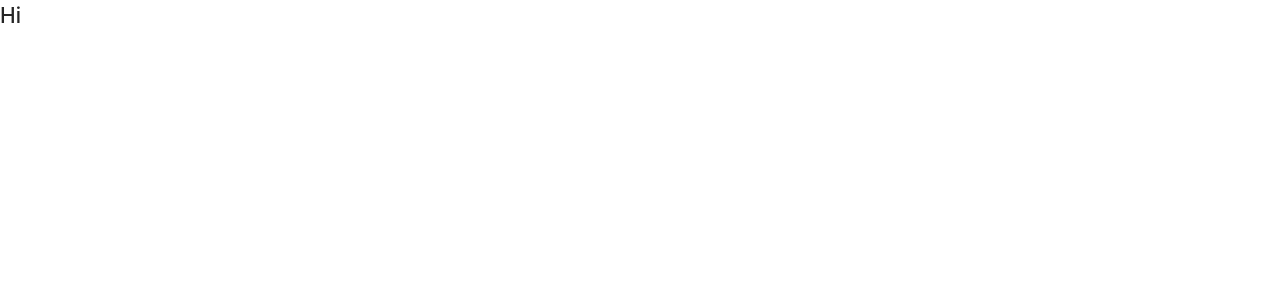
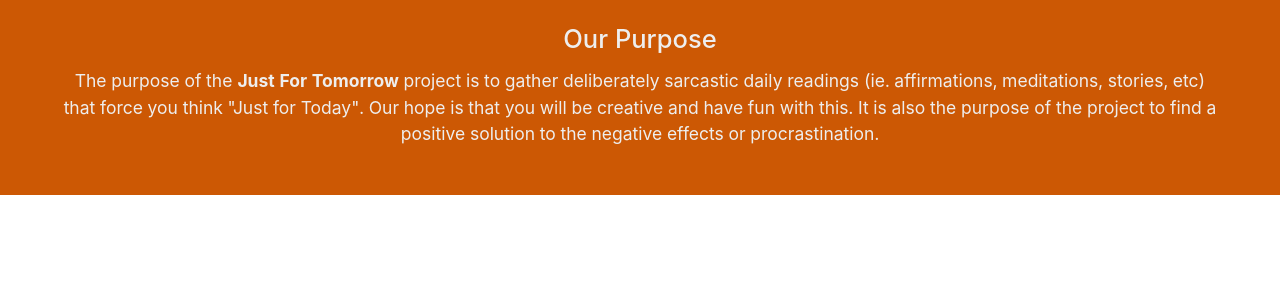
Before and after one commit to WebRuin/jft-sc, a Next.js app: page /components/Body in a window 1280 px wide. Shown: the top 300 px of the page. Built offline with nearby package versions, Linux system fonts and the light colour scheme.

Commit message:
Start of the body

```diff
--- a/pages/components/Body.js
+++ b/pages/components/Body.js
@@ -2,12 +2,44 @@ import React from "react";
 import styled from "styled-components";
 
 const BodyStyle = styled.section`
-  height: 200vh;
+  display: flex;
+  justify-content: center;
+  align-items: center;
+  flex-direction: column;
+  padding: 2rem;
+  background: ${({ theme }) => theme.colors.highlight};
+
+  h3 {
+    font-size: 2.55rem;
+    margin-bottom: 0;
+    color: ${({ theme }) => theme.colors.white};
+  }
+
+  p {
+    font-size: 1.75rem;
+    padding: 1rem 4rem;
+    text-align: center;
+    color: ${({ theme }) => theme.colors.white};
+  }
+
+  p span {
+    margin-left: 5px;
+    font-weight: bold;
+  }
 `;
 
 const Body = props => (
   <BodyStyle>
-    <h2>Hi</h2>
+    <h3 aria-label="Our Purpose">Our Purpose</h3>
+    <p>
+      The purpose of the
+      <span aria-label="Just For Tomorrow">Just For Tomorrow</span> project is
+      to gather deliberately sarcastic daily readings (ie. affirmations,
+      meditations, stories, etc) that force you think "Just for Today". Our hope
+      is that you will be creative and have fun with this. It is also the
+      purpose of the project to find a positive solution to the negative effects
+      or procrastination.
+    </p>
   </BodyStyle>
 );
 
```
